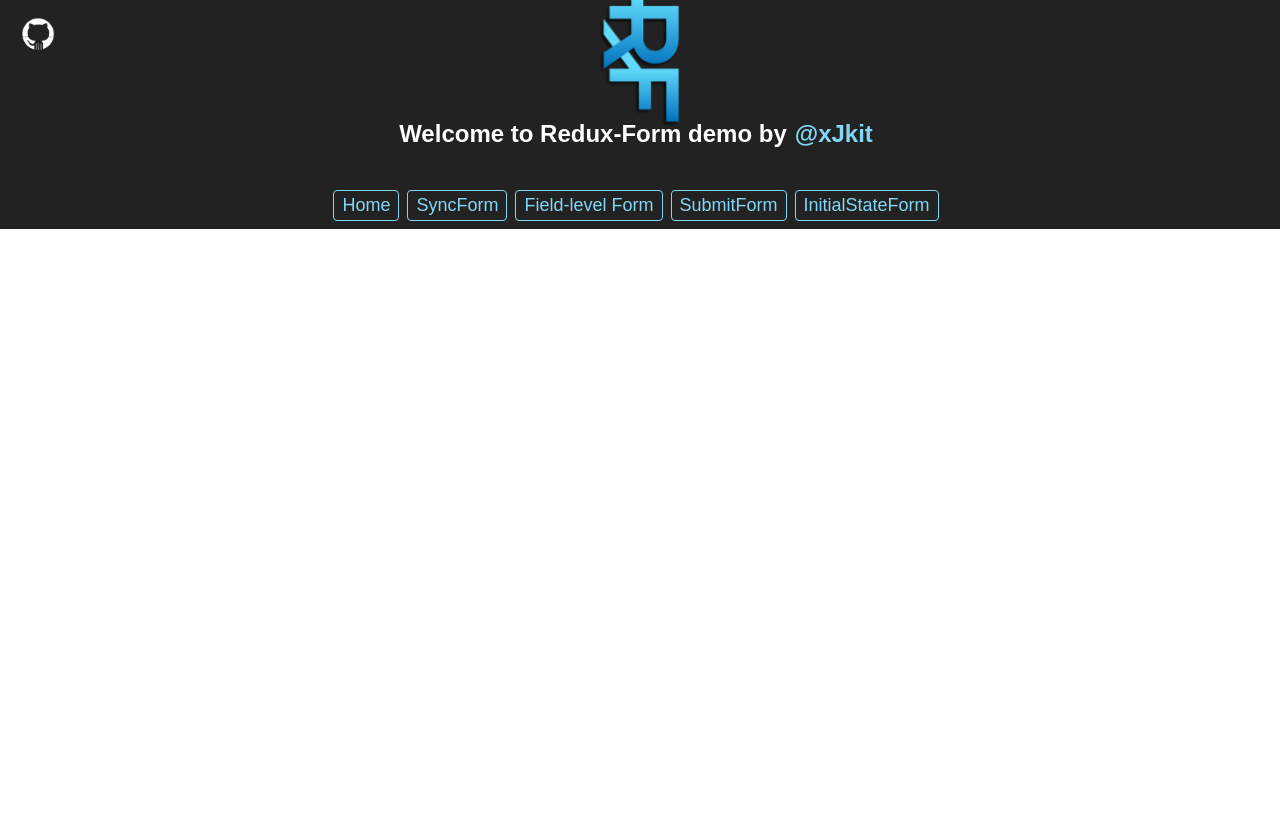
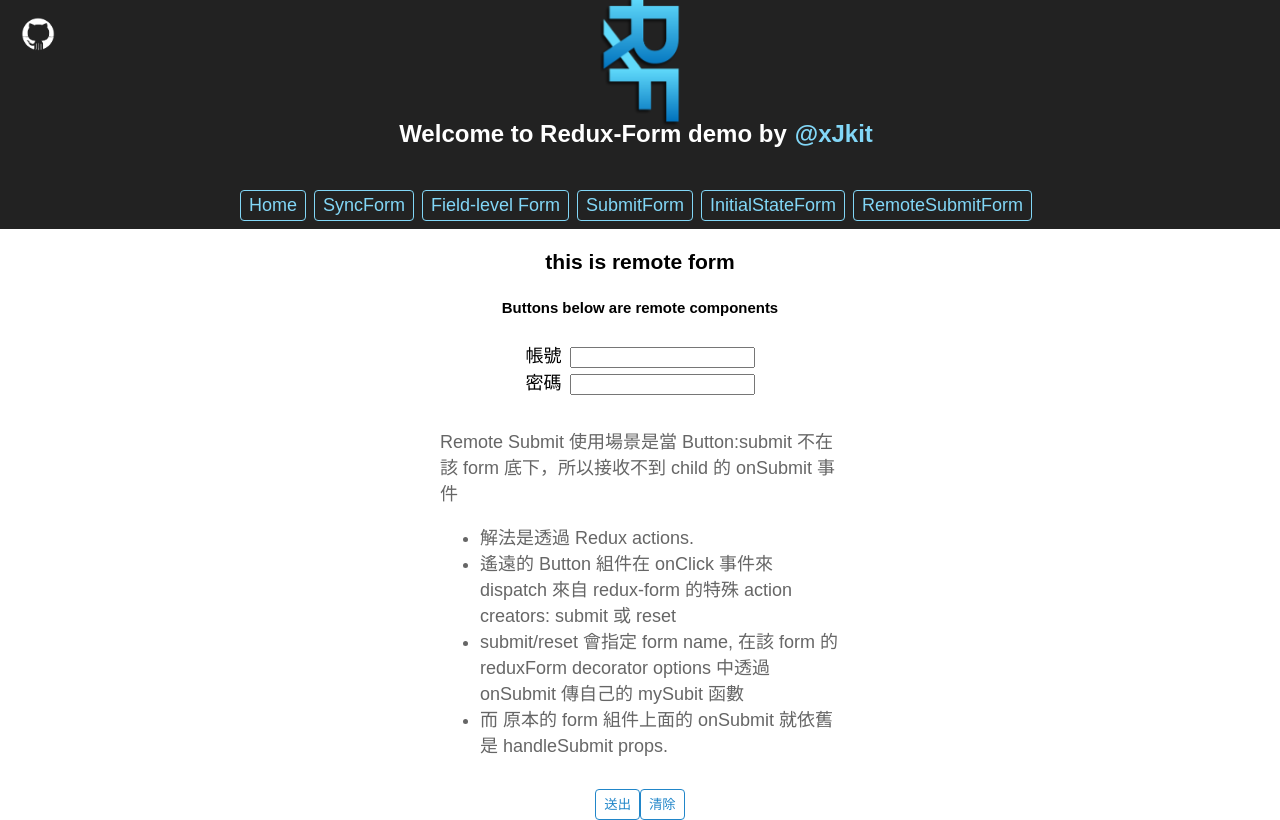
Before and after one commit to xJkit/form-validation-demo, a React (Create React App) app: page /remote-submit-form in a window 1280 px wide. Built offline with nearby package versions, Linux system fonts and the light colour scheme.

Commit message:
Add Submit Form

```diff
--- a/src/App.js
+++ b/src/App.js
@@ -8,7 +8,7 @@ import './App.css';
 /**
  * containers
  */
-import { Home, SyncForm, SubmitForm, FieldLevelForm, InitialStateForm } from 'containers';
+import { Home, SyncForm, SubmitForm, FieldLevelForm, InitialStateForm, RemoteSubmitForm } from 'containers';
 
 const NavBar = styled.div`
   mairgin-bottom: 16px;
@@ -39,6 +39,7 @@ class App extends Component {
           <Link className="border" to="/field-level-validation-form">Field-level Form</Link>
           <Link className="border" to="/submit-validation-form">SubmitForm</Link>
           <Link className="border" to="/initial-state-form">InitialStateForm</Link>
+          <Link className="border" to="/remote-submit-form">RemoteSubmitForm</Link>
         </NavBar>
         <Switch>
           <Route exact path="/" component={Home} />
@@ -46,6 +47,7 @@ class App extends Component {
           <Route path="/field-level-validation-form" component={FieldLevelForm} />
           <Route path="/submit-validation-form" component={SubmitForm} />
           <Route path="/initial-state-form" component={InitialStateForm} />
+          <Route path="/remote-submit-form" component={RemoteSubmitForm} />
         </Switch>
         </div>
       </div>
--- a/src/actions/index.js
+++ b/src/actions/index.js
@@ -1,4 +1,4 @@
-import { SubmissionError } from 'redux-form';
+import { SubmissionError, submit } from 'redux-form';
 const createRequestTypes = (base) => ({
   REQUEST: `${base}_REQUEST`,
   SUCCESS: `${base}_SUCCESS`,
--- /dev/null
+++ b/src/containers/RemoteSubmitForm/RemoteSubmitButton.js
@@ -0,0 +1,18 @@
+import React from 'react';
+import { connect } from 'react-redux';
+import { Button } from 'components';
+import { submit, reset } from 'redux-form';
+
+const formIdentifier = 'remoteSubmitForm'; // RemoteSubmitForm unique idnetifier
+
+const RemoteSubmitButton = props => {
+  const { dispatch } = props;
+  return (
+    <div>
+      <Button type="button" onClick={() => dispatch(submit(formIdentifier))}>送出</Button>
+      <Button type="button" onClick={() => dispatch(reset(formIdentifier))}>清除</Button>
+    </div>
+  );
+}
+
+export default connect()(RemoteSubmitButton);
--- /dev/null
+++ b/src/containers/RemoteSubmitForm/RemoteSubmitForm.js
@@ -0,0 +1,65 @@
+import React from 'react';
+import { Row, InfoMessage } from 'components';
+import { Field, reduxForm } from 'redux-form';
+import { validators } from 'utils';
+
+const renderField = props => {
+  const { input, type, label, meta } = props;
+  const { error, touched } = meta;
+  return (
+    <Row>
+      <div className="title">{label}</div>
+      <input {...input} type={type} />
+      {touched && error &&
+        <span className="form-error">{error}</span>
+      }
+    </Row>
+  );
+}
+
+const mySubmit = values => {
+  alert(JSON.stringify(values));
+};
+
+const RemoteSubmitForm = (props) => {
+  const { required, number } = validators;
+  const { handleSubmit } = props;
+  return (
+    <div>
+      <h3>this is remote form</h3>
+      <h5>Buttons below are remote components </h5>
+      <form onSubmit={handleSubmit}>
+        <Field
+          component={renderField}
+          name="account"
+          type="text"
+          label="帳號"
+          validate={[required]}
+        />
+        <Field
+          component={renderField}
+          name="password"
+          type="password"
+          label="密碼"
+          validate={[required, number]}
+        />
+      </form>
+      <InfoMessage>
+        <p>Remote Submit 使用場景是當 Button:submit 不在該 form 底下，所以接收不到 child 的 onSubmit 事件</p>
+        <ul>
+          <li>解法是透過 Redux actions.</li>
+          <li>遙遠的 Button 組件在 onClick 事件來 dispatch 來自 redux-form 的特殊 action creators: submit 或 reset </li>
+          <li>submit/reset 會指定 form name, 在該 form 的 reduxForm decorator options 中透過 onSubmit 傳自己的 mySubit 函數</li>
+          <li>而 原本的 form 組件上面的 onSubmit 就依舊是 handleSubmit props.</li>
+        </ul>
+      </InfoMessage>
+    </div>
+  )
+}
+
+const formOptions = {
+  form: 'remoteSubmitForm',
+  onSubmit: mySubmit, // onSubmit 從 form 裡面 submit 變成從 redux 傳進 onSubmit, 會變成 handleSubmit 傳回 form
+};
+
+export default reduxForm(formOptions)(RemoteSubmitForm);
--- /dev/null
+++ b/src/containers/RemoteSubmitForm/index.js
@@ -0,0 +1,12 @@
+import React from 'react';
+import RemoteSubmitForm from './RemoteSubmitForm';
+import RemoteSubmitButton from './RemoteSubmitButton';
+
+export default () => {
+  return (
+    <div>
+      <RemoteSubmitForm />
+      <RemoteSubmitButton />
+    </div>
+  );
+}
--- a/src/containers/index.js
+++ b/src/containers/index.js
@@ -3,3 +3,4 @@ export { default as SyncForm } from './SyncForm';
 export { default as SubmitForm } from './SubmitForm';
 export { default as FieldLevelForm } from './FieldLevelForm';
 export { default as InitialStateForm } from './InitialStateForm';
+export { default as RemoteSubmitForm } from './RemoteSubmitForm';
```
